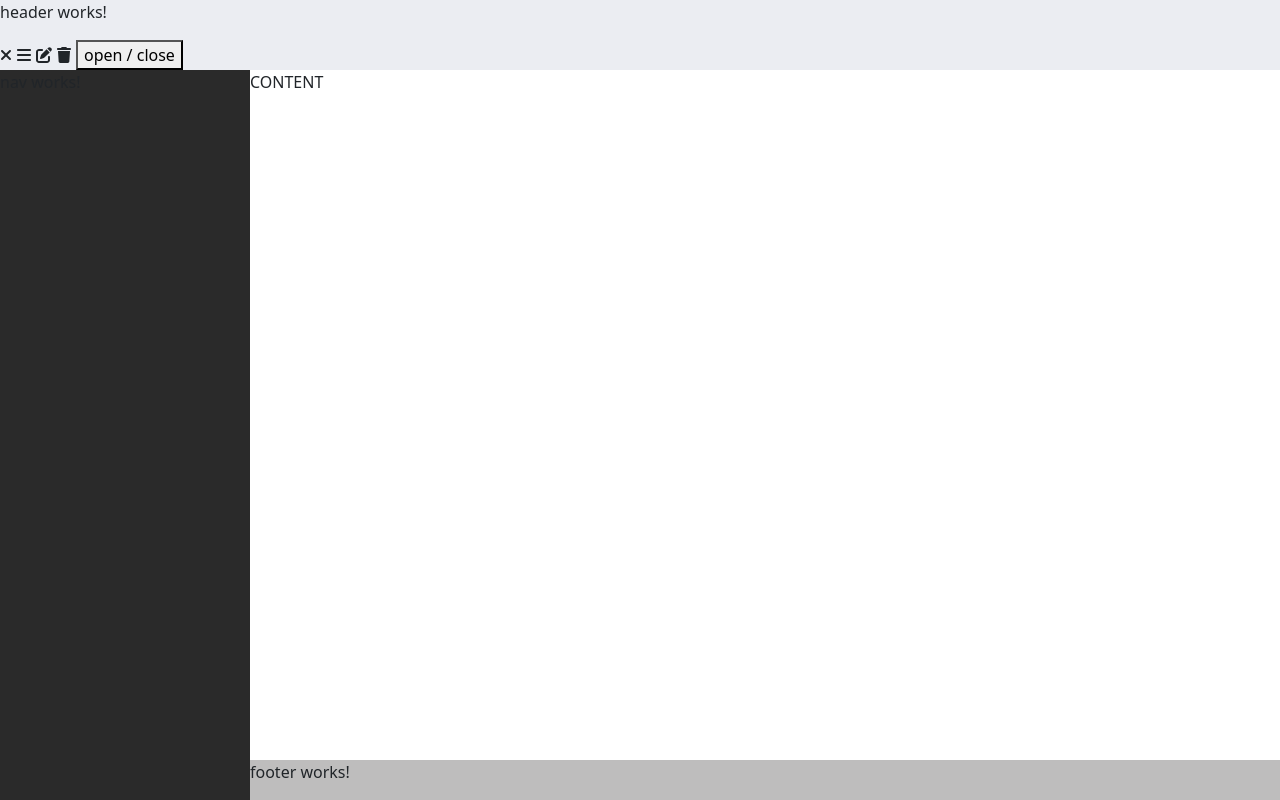
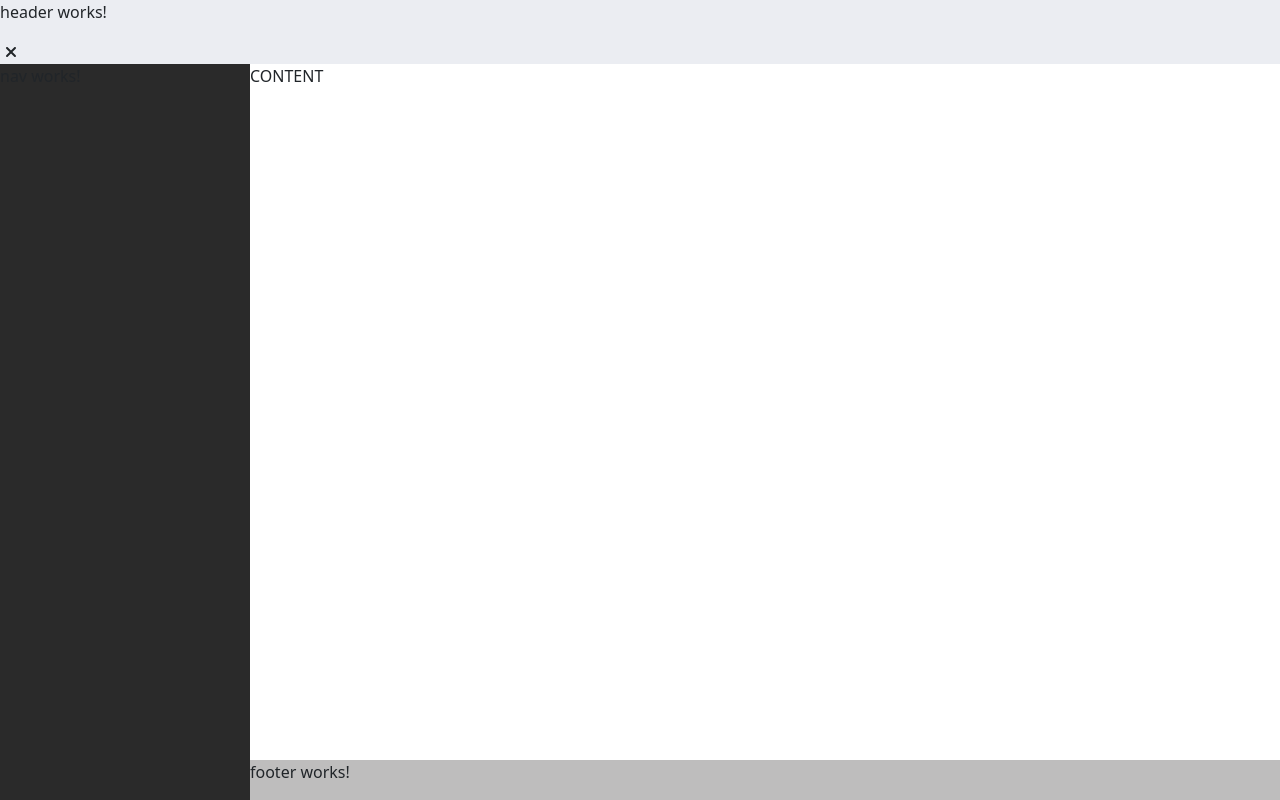
Before and after one commit to 2023-01-09-POEI-JAVA-SOPRA-SSG/angular-crm-front, an Angular app: page / in a window 1280 px wide. Built offline with nearby package versions, Linux system fonts and the light colour scheme.

Commit message:
Commit 10 & 11 : NgIf

```diff
--- a/src/app/app.component.html
+++ b/src/app/app.component.html
@@ -1,10 +1,7 @@
 <app-ui>
   <app-header class="tr-header"></app-header>
-  <app-icon-close class="tr-button"></app-icon-close>
-  <app-icon-nav class="tr-button"></app-icon-nav>
-  <app-icon-edit class="tr-button"></app-icon-edit>
-  <app-icon-delete class="tr-button"></app-icon-delete>
-  <button class="tr-button">open / close</button>
+  <app-icon-nav class="tr-button-open"></app-icon-nav>
+  <app-icon-close class="tr-button-close"></app-icon-close>
   <app-nav class="tr-nav"></app-nav>
   <app-footer class="tr-footer"></app-footer>
 </app-ui>
--- a/src/app/icons/components/icon-close/icon-close.component.scss
+++ b/src/app/icons/components/icon-close/icon-close.component.scss
@@ -1,4 +1,4 @@
 fa-icon {
   cursor: pointer;
-  margin-right: 5px;
+  margin-left: 5px;
 }
--- a/src/app/icons/components/icon-delete/icon-delete.component.scss
+++ b/src/app/icons/components/icon-delete/icon-delete.component.scss
@@ -1,4 +1,4 @@
 fa-icon {
   cursor: pointer;
-  margin-right: 5px;
+  margin-left: 5px;
 }
--- a/src/app/icons/components/icon-edit/icon-edit.component.scss
+++ b/src/app/icons/components/icon-edit/icon-edit.component.scss
@@ -1,4 +1,4 @@
 fa-icon {
   cursor: pointer;
-  margin-right: 5px;
+  margin-left: 5px;
 }
--- a/src/app/icons/components/icon-nav/icon-nav.component.scss
+++ b/src/app/icons/components/icon-nav/icon-nav.component.scss
@@ -1,4 +1,4 @@
 fa-icon {
   cursor: pointer;
-  margin-right: 5px;
+  margin-left: 5px;
 }
--- a/src/app/ui/components/ui/ui.component.html
+++ b/src/app/ui/components/ui/ui.component.html
@@ -2,7 +2,8 @@
   <header>
     <ng-content select=".tr-header"></ng-content>
     <span (click)="toggle()">
-      <ng-content select=".tr-button"></ng-content>
+      <ng-content *ngIf="close" select=".tr-button-open"></ng-content>
+      <ng-content *ngIf="!close" select=".tr-button-close"></ng-content>
     </span>
   </header>
   <main class="d-flex flex-grow-1">
```
